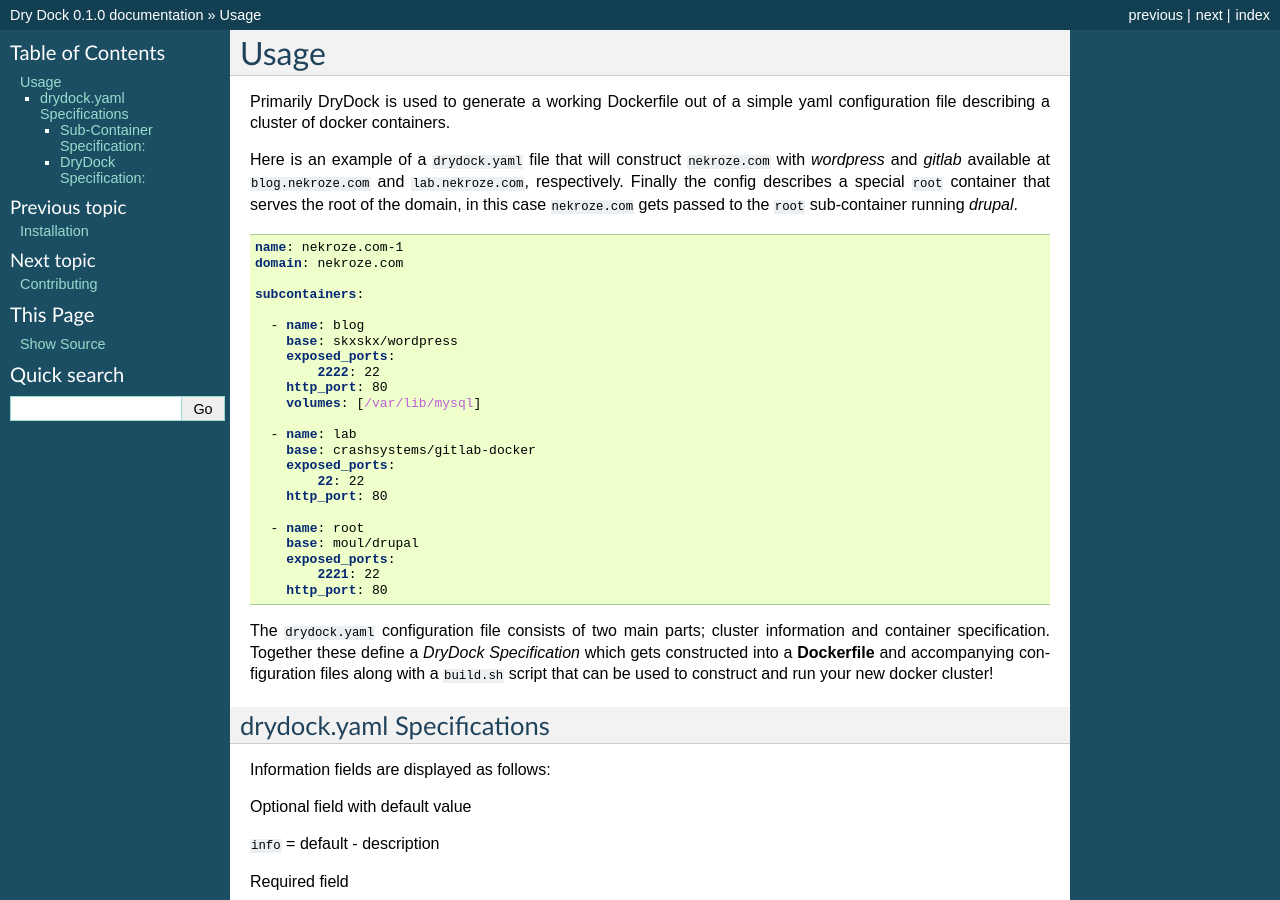
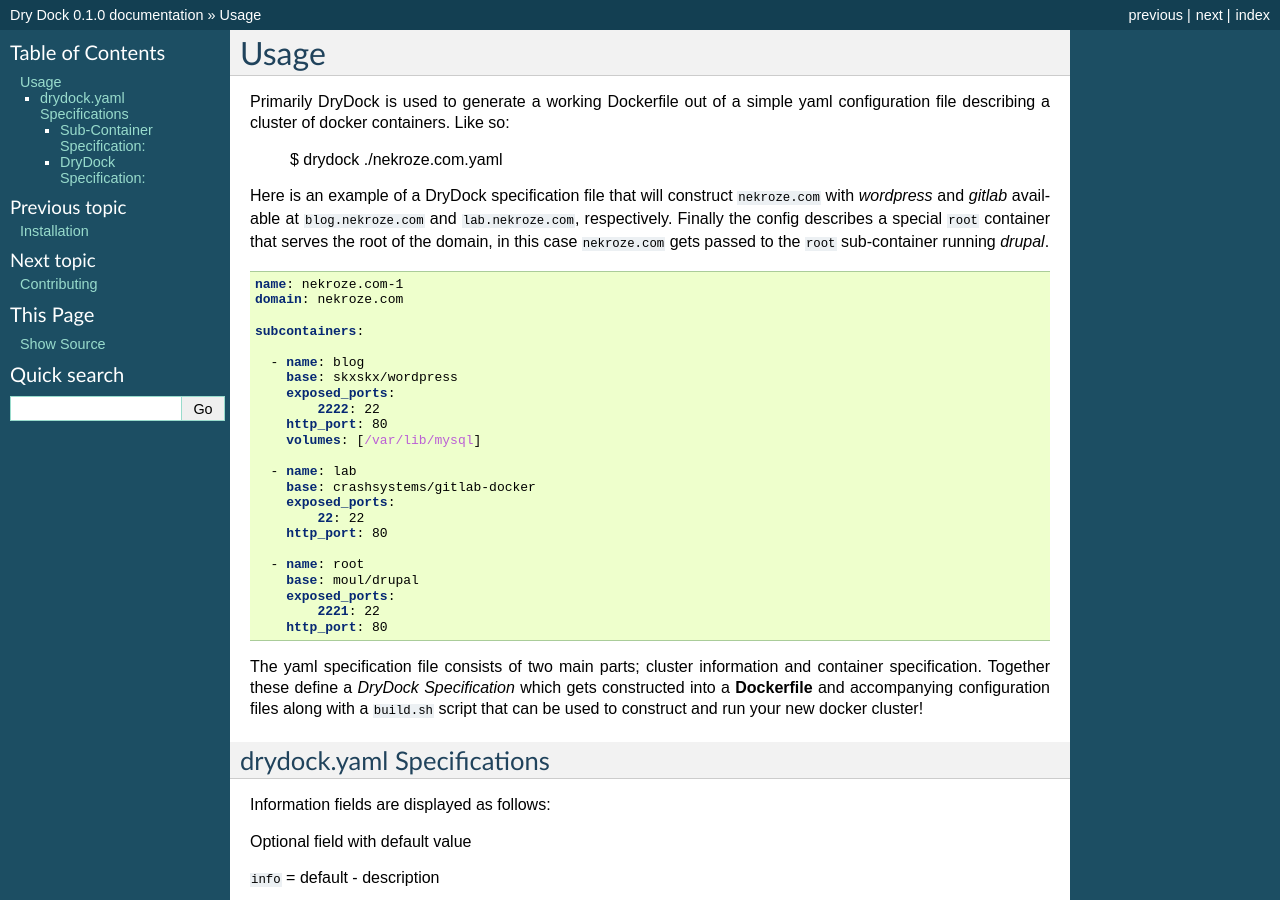
Before and after one commit to Nekroze/drydock, a Sphinx documentation site: the page built from docs/usage.rst, in a window 1280 px wide and 900 px high. Built offline with Sphinx 7.4.7, drawn with Linux system fonts in a browser that asks for light colours.

Commit message:
Reflected new cli in docs

```diff
--- a/docs/usage.rst
+++ b/docs/usage.rst
@@ -3,9 +3,11 @@ Usage
 ========
 
 Primarily DryDock is used to generate a working Dockerfile out of a simple yaml configuration file describing a cluster
-of docker containers.
+of docker containers. Like so:
 
-Here is an example of a ``drydock.yaml`` file that will construct ``nekroze.com`` with *wordpress* and *gitlab*
+    $ drydock ./nekroze.com.yaml
+
+Here is an example of a DryDock specification file that will construct ``nekroze.com`` with *wordpress* and *gitlab*
 available at ``blog.nekroze.com`` and ``lab.nekroze.com``, respectively. Finally the config describes a special ``root``
 container that serves the root of the domain, in this case ``nekroze.com`` gets passed to the ``root`` sub-container
 running *drupal*.
@@ -37,7 +39,8 @@ running *drupal*.
         http_port: 80
 
 
-The ``drydock.yaml`` configuration file consists of two main parts; cluster information and container specification.
+The yaml specification file consists of two main parts; cluster information
+and container specification.
 Together these define a *DryDock Specification* which gets constructed into a **Dockerfile** and accompanying
 configuration files along with a ``build.sh`` script that can be used to construct and run your new docker cluster!
 
```
